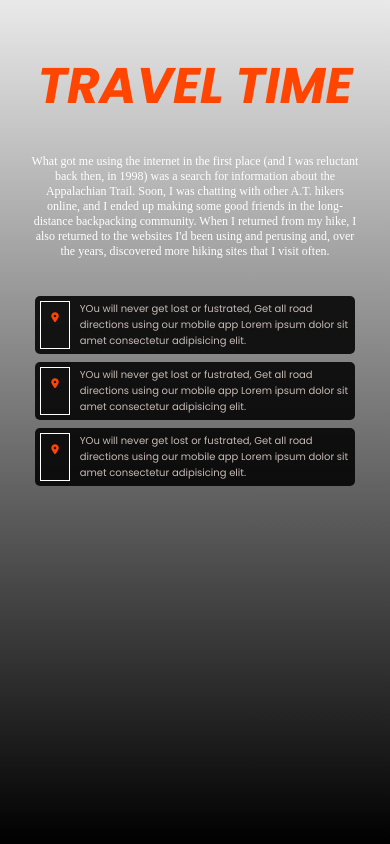
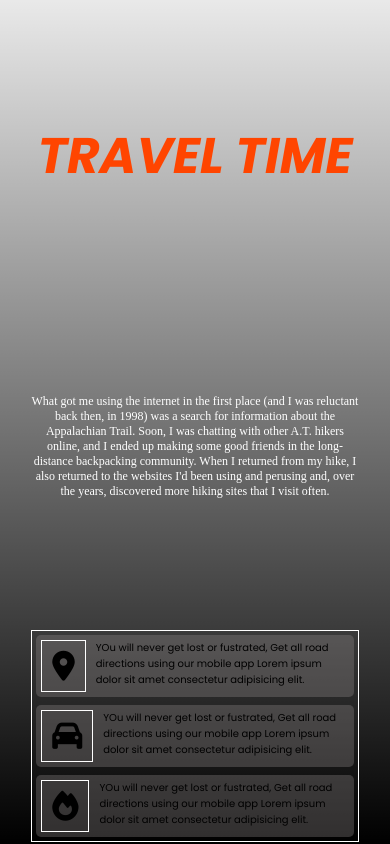
Before and after one commit to Gmarvis/travel-time, a plain HTML site: page index.html in a window 390 px wide. Drawn offline with Linux system fonts and the light colour scheme.

Commit message:
mobile responsiveness changes and added hover effects

```diff
--- a/assets/styles/styles.css
+++ b/assets/styles/styles.css
@@ -52,6 +52,7 @@ body{
     grid-template-columns: auto auto auto; */
     display: flex;
     -ms-flex-direction: column;
+    border: 1px solid #fff;
 
 }
 
@@ -61,17 +62,32 @@ body{
     padding: 5px;
     display: grid;
     grid-template-columns: auto auto;
-    background-color: #000000de;
-    color: rgb(198, 186, 182);
+    background-color: #938c8c54;
+
+    color: rgb(0, 0, 0);
     border-radius: 5px;
     font-family: poppins;
     font-size: 10px;
+    transition: 2s ease;
 }
+
+.desc1:hover{
+     color: rgb(206, 205, 205);
+    background-color: #0000001a;
+
+}
+
 .desc1 i{
     border: 1px solid #fff;
+    font-size: 30px;
     padding: 10px;
     margin-right: 10px;
+    /* color: orangered; */
+}
+
+.desc1 i:hover{
     color: orangered;
+
 }
 
 
@@ -83,10 +99,13 @@ body{
         font-style: italic;
         font-size: 50px;
         color:orangered;
-        margin-bottom: 30px;
+        margin-bottom: 200px;
+        margin-top: 70px;
 
     }
     .text p{
+        margin-top:100px ;
+
         display: ;
         font-size: 12px;
         text-align: center;
@@ -97,7 +116,7 @@ body{
     }
 
     .description{
-        margin-top:10% ;
+        margin-top:40% ;
         margin-bottom: 10px;
         display: flex;
         flex-direction: column;
--- a/index.html
+++ b/index.html
@@ -36,13 +36,13 @@
             </div>
 
             <div class="desc1">
-                <i class="fa-solid fa-location-dot"></i>
+                <i class="fa-solid fa-car"></i>
 
                 <p>YOu will never get lost or fustrated, Get all road directions using our mobile app Lorem ipsum dolor sit amet consectetur adipisicing elit.</p>
             </div>
 
             <div class="desc1">
-                <i class="fa-solid fa-location-dot"></i>
+                <i class="fa-solid fa-fire"></i>
 
                 <p>YOu will never get lost or fustrated, Get all road directions using our mobile app Lorem ipsum dolor sit amet consectetur adipisicing elit.</p>
             </div>
```
